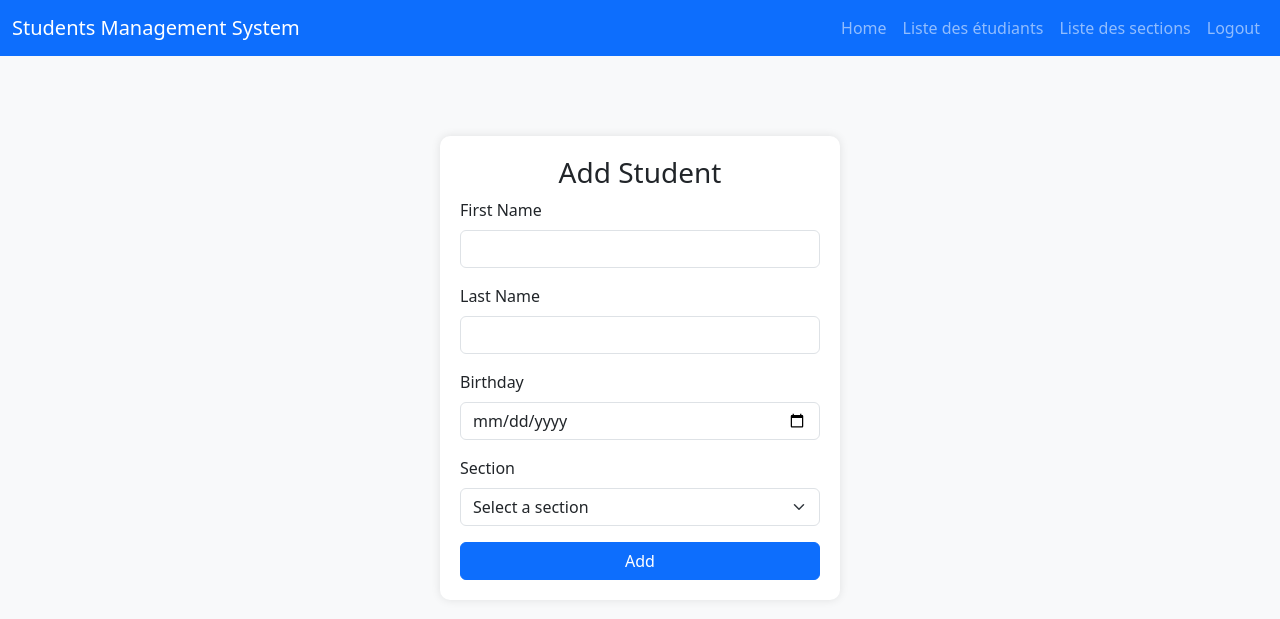
After one commit to TPs-PHP/Students-Management-System, a PHP site: page /addStudent.php in a window 1280 px wide. The commit adds this page. Shown: the top 619 px of the page. Run offline with PHP 8.4, Linux system fonts and the light colour scheme.

Commit message:
feat: create addStudent page

```diff
--- /dev/null
+++ b/views/addStudent.php
@@ -0,0 +1,87 @@
+<!DOCTYPE html>
+<html lang="en">
+
+<head>
+    <meta charset="UTF-8">
+    <meta name="viewport" content="width=device-width, initial-scale=1.0">
+    <title>Add Student</title>
+
+    <!-- Bootstrap CSS -->
+    <link href="https://cdn.jsdelivr.net/npm/bootstrap@5.3.2/dist/css/bootstrap.min.css" rel="stylesheet">
+    <link rel="stylesheet" href="style.css">
+</head>
+
+<body>
+    <!-- Navbar -->
+    <nav class="navbar navbar-expand-lg navbar-dark bg-primary">
+        <!-- Toggler Button for Mobile -->
+        <div class="container-fluid">
+            <a class="navbar-brand" href="#">Students Management System</a>
+            <button class="navbar-toggler" type="button" data-bs-toggle="collapse" data-bs-target="#navbarNav" aria-controls="navbarNav" aria-expanded="false" aria-label="Toggle navigation">
+                <span class="navbar-toggler-icon"></span>
+            </button>
+            <!-- Navbar Links -->
+            <div class="collapse navbar-collapse" id="navbarNav">
+                <ul class="navbar-nav ms-auto">
+                    <li class="nav-item"><a class="nav-link" href="home.php">Home</a></li>
+                    <li class="nav-item"><a class="nav-link" href="listeEtudiants.php">Liste des étudiants</a></li>
+                    <li class="nav-item"><a class="nav-link" href="listeSections.php">Liste des sections</a></li>
+                    <li class="nav-item"><a class="nav-link" href="login.php">Logout</a></li>
+                </ul>
+            </div>
+        </div>
+    </nav>
+    <div class="container">
+        <div class="login-container">
+            <h3 class="text-center">Add Student</h3>
+            <form action="login.php" method="POST">
+                <!-- First Name -->
+                <div class="mb-3">
+                    <label for="firstName" class="form-label">First Name</label>
+                    <input type="text" class="form-control" id="firstName" name="firstName" required>
+                </div>
+
+                <!-- Last Name -->
+                <div class="mb-3">
+                    <label for="lastName" class="form-label">Last Name</label>
+                    <input type="text" class="form-control" id="lastName" name="lastName" required>
+                </div>
+
+                <!-- Birthday -->
+                <div class="mb-3">
+                    <label for="birthday" class="form-label">Birthday</label>
+                    <input type="date" class="form-control" id="birthday" name="birthday" required>
+                </div>
+
+                <!-- Section -->
+                <div class="mb-3">
+                    <label for="section" class="form-label">Section</label>
+                    <select class="form-select" id="section" name="section" required>
+                        <option value="" disabled selected>Select a section</option>
+                        <option value="1">Génie Logiciel</option>
+                        <option value="2">Réseaux Informatiques et Télécommunications</option>
+                        <option value="3">Informatique Industrielle et Automatique</option>
+                        <option value="4">Instrumentation et Maintenance Industrielle</option>
+                        <option value="5">Chimie Industrielle</option>
+                        <option value="6">Biologie Industrielle</option>
+                    </select>
+                </div>
+
+                <!-- Add Button -->
+                <button type="submit" class="btn btn-primary w-100">Add</button>
+
+            </form>
+        </div>
+    </div>
+
+    <!-- Bootstrap JS -->
+    <script src="https://cdn.jsdelivr.net/npm/bootstrap@5.3.2/dist/js/bootstrap.bundle.min.js"></script>
+</body>
+<?php
+if (isset($_POST['submit'])) {
+    $email = $_POST['email'] ?? '';
+    $password = $_POST['password'] ?? '';
+}
+?>
+
+</html>
--- a/views/listeEtudiants.php
+++ b/views/listeEtudiants.php
@@ -44,7 +44,7 @@
         <div class="mb-3">
             <input type="text" class="form-control d-inline-block w-50" placeholder="Veuillez renseigner votre nom">
             <button class="btn btn-danger">Filtrer</button>
-            <button class="btn btn-primary"><i class="fas fa-user-plus"></i></button>
+            <a class="btn btn-primary" href="addStudent.php"><i class="fas fa-user-plus"></i></a>
         </div>
         <!-- Buttons -->
         <div class="mb-3 p-2">
```
Also changed, not shown: config/db.php (+16 -1 lines).
